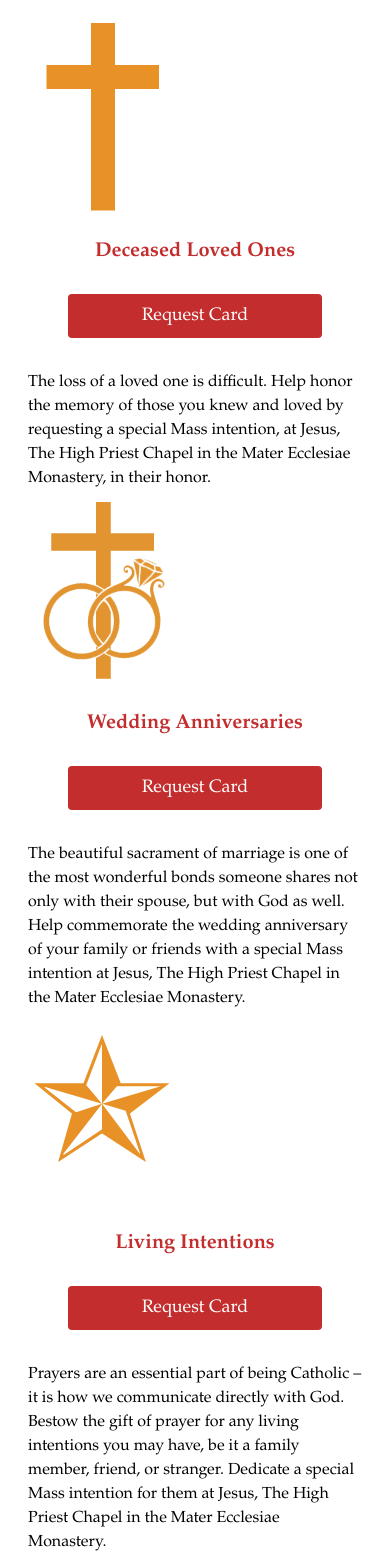
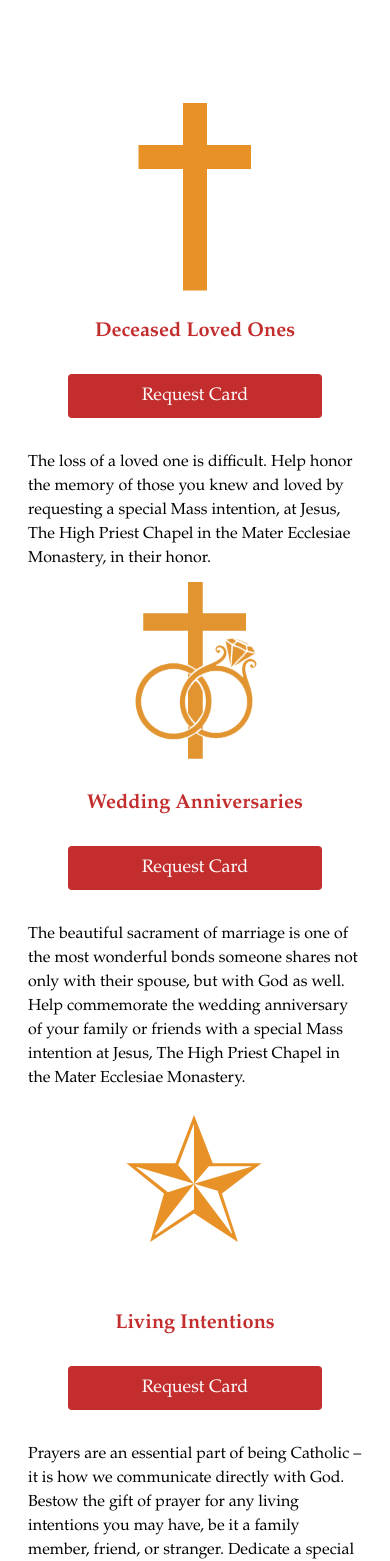
Before and after one commit to PerpetualAdorationSisters/site, a Nuxt app in the folder src/site/: page /mass-cards in a window 390 px wide. Shown: the part 377-1938 px from the top of the page. Built offline with nearby package versions, Linux system fonts and the light colour scheme.

Commit message:
Finished mass cards image layout

```diff
--- a/src/site/components/Header.vue
+++ b/src/site/components/Header.vue
@@ -159,16 +159,12 @@ export default {
       },
       {
         text: 'About Us',
-        route: '#',
+        route: '/about-us',
         isHovered: false,
         subLinks: [
           {
             text: 'Who We Are',
             route: '/about-us'
-          },
-          {
-            text: 'Quarterly Newsletter',
-            route: '/quarterly-newsletter'
           }
         ]
       },
@@ -186,7 +182,7 @@ export default {
       },
       {
         text: 'Contact',
-        route: '/contact'
+        route: '/prayer-request'
       }
     ]
   }),
--- a/src/site/pages/mass-cards.vue
+++ b/src/site/pages/mass-cards.vue
@@ -1,30 +1,19 @@
 <template>
   <div class="pb-10">
-    <img
-      src="~/assets/mass-cards/Monstrance_Feature.jpg"
-      alt="Monstrance on an altar"
-    />
+    <img src="~/assets/mass-cards/Monstrance_Feature.jpg" alt="Monstrance on an altar" />
     <div class="my-5 grid grid-flow-col px-2">
-      <div
-        class="col-span-full md:col-span-4 flex flex-col m-auto text-center md:mt-0"
-        :class="{ 'mt-20': i > 0 }"
+      <div class="col-span-full md:col-span-4 flex flex-col m-auto text-center md:mt-0 mt-20">
+        <div class="grid place-items-center">
+          <img src="~/assets/mass-cards/Cross_Icon.png" alt="Cross" width="150" class="mb-5" />
+        </div>
+        <h2 class="text-primary text-xl font-semibold">Deceased Loved Ones</h2>
+        <a
+          href="https://secure.acceptiva.com/?cst=rEzKFK"
+          target="_blank"
+          rel="nofollow noreferrer"
         >
-        <img
-          src="~/assets/mass-cards/Cross_Icon.png"
-          alt="Cross"
-          width="150"
-          class="mb-5"
-        />
-        <h2 class="text-primary text-xl font-semibold">
-          Deceased Loved Ones
-        </h2>
-        <nuxt-link to="https://secure.acceptiva.com/?cst=rEzKFK">
-          <div
-            class="p-2 bg-primary text-white mt-7 text-lg rounded mb-8 mx-10"
-          >
-            Request Card
-          </div>
-        </nuxt-link>
+          <div class="p-2 bg-primary text-white mt-7 text-lg rounded mb-8 mx-10">Request Card</div>
+        </a>
         <p class="text-left">
           The loss of a loved one is difficult. Help honor the memory of those
           you knew and loved by requesting a special Mass intention, at Jesus,
@@ -34,24 +23,23 @@
       </div>
       <div
         class="col-span-full md:col-span-4 flex flex-col m-auto text-center md:mt-0 mx-0 md:mx-8"
-        :class="{ 'mt-20': i > 0 }"
       >
+        <div class="grid place-items-center">
           <img
             src="~/assets/mass-cards/Ring_Cross_Icon-225x300.png"
             alt="Cross with wedding rings"
             width="150"
             class="mb-5"
           />
-        <h2 class="text-primary text-xl font-semibold">
-          Wedding Anniversaries
-        </h2>
-        <nuxt-link to="https://secure.acceptiva.com/?cst=gJqExh">
-          <div
-            class="p-2 bg-primary text-white mt-7 text-lg rounded mb-8 mx-10"
+        </div>
+        <h2 class="text-primary text-xl font-semibold">Wedding Anniversaries</h2>
+        <a
+          href="https://secure.acceptiva.com/?cst=gJqExh"
+          target="_blank"
+          rel="nofollow noreferrer"
         >
-            Request Card
-          </div>
-        </nuxt-link>
+          <div class="p-2 bg-primary text-white mt-7 text-lg rounded mb-8 mx-10">Request Card</div>
+        </a>
         <p class="text-left">
           The beautiful sacrament of marriage is one of the most wonderful bonds
           someone shares not only with their spouse, but with God as well. Help
@@ -60,26 +48,18 @@
           Ecclesiae Monastery.
         </p>
       </div>
-      <div
-        class="col-span-full md:col-span-4 flex flex-col m-auto text-center md:mt-0"
-        :class="{ 'mt-20': i > 0 }"
+      <div class="col-span-full md:col-span-4 flex flex-col m-auto text-center md:mt-0">
+        <div class="grid place-items-center">
+          <img src="~/assets/mass-cards/Star_Icon.png" alt="Star" width="150" class="mb-5" />
+        </div>
+        <h2 class="text-primary text-xl font-semibold">Living Intentions</h2>
+        <a
+          href="https://secure.acceptiva.com/?cst=9vPcNZ"
+          target="_blank"
+          rel="nofollow noreferrer"
         >
-        <img
-          src="~/assets/mass-cards/Star_Icon.png"
-          alt="Star"
-          width="150"
-          class="mb-5"
-        />
-        <h2 class="text-primary text-xl font-semibold">
-          Living Intentions
-        </h2>
-        <nuxt-link to="https://secure.acceptiva.com/?cst=9vPcNZ">
-          <div
-            class="p-2 bg-primary text-white mt-7 text-lg rounded mb-8 mx-10"
-          >
-            Request Card
-          </div>
-        </nuxt-link>
+          <div class="p-2 bg-primary text-white mt-7 text-lg rounded mb-8 mx-10">Request Card</div>
+        </a>
         <p class="text-left">
           Prayers are an essential part of being Catholic – it is how we
           communicate directly with God. Bestow the gift of prayer for any
```
Also changed, not shown: src/site/pages/prayer-request.vue (renamed from src/site/pages/contact.vue). Lines whose indentation alone changed are shown as unchanged.
